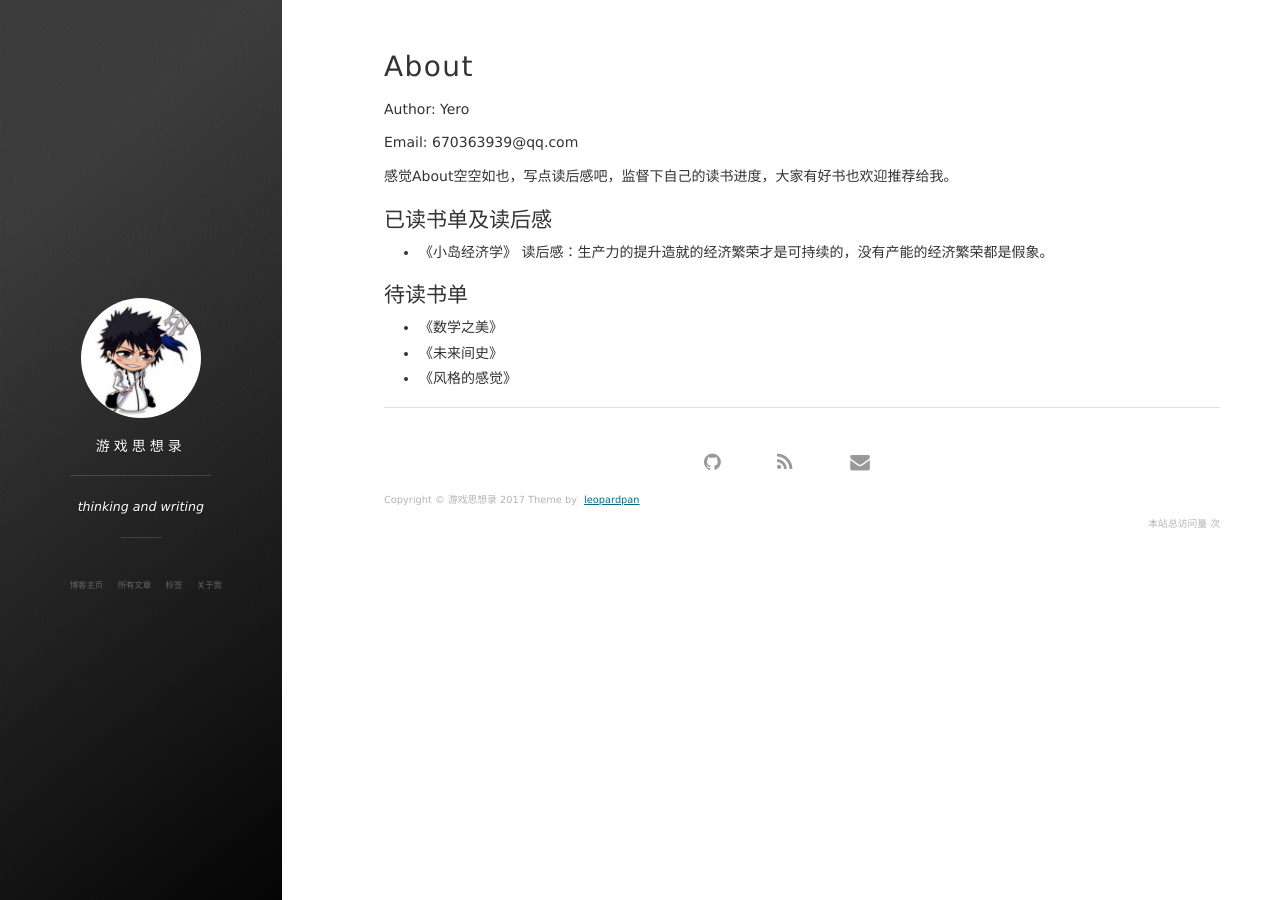
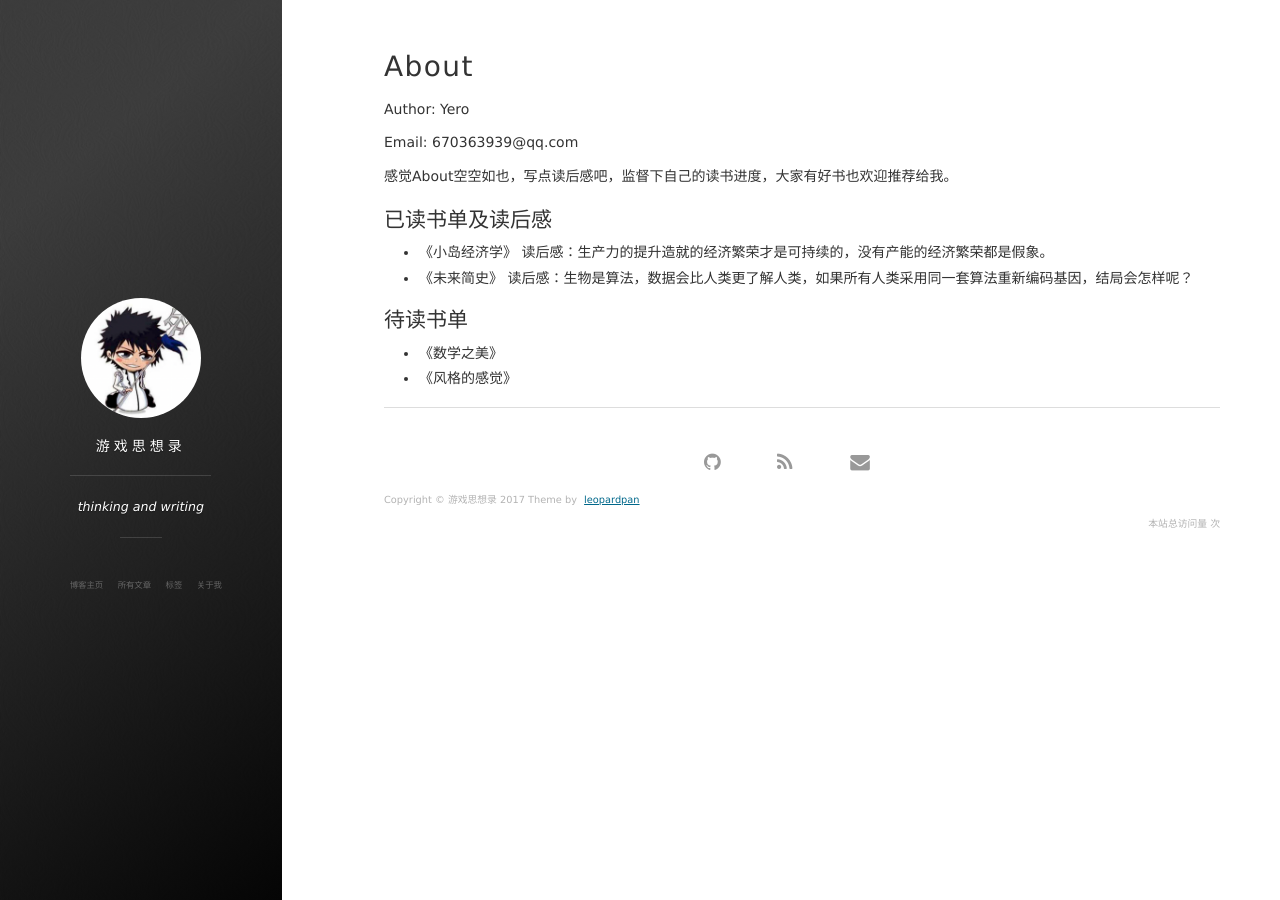
Before and after one commit to yrsc/yrsc.github.io, a Jekyll site: the page built from about.md, in a window 1280 px wide. Built offline with Jekyll 4.4.1, drawn with Linux system fonts in a browser that asks for light colours; nearby versions of some CDN libraries; comment, search, counter and statistics services are not loaded.

Commit message:
modify readme

```diff
--- a/about.md
+++ b/about.md
@@ -11,8 +11,8 @@ Email: 670363939@qq.com
 感觉About空空如也，写点读后感吧，监督下自己的读书进度，大家有好书也欢迎推荐给我。
 ## 已读书单及读后感
 + 《小岛经济学》 读后感：生产力的提升造就的经济繁荣才是可持续的，没有产能的经济繁荣都是假象。
++ 《未来简史》 读后感：生物是算法，数据会比人类更了解人类，如果所有人类采用同一套算法重新编码基因，结局会怎样呢？
 
 ## 待读书单
 + 《数学之美》
-+ 《未来间史》
 + 《风格的感觉》
```
